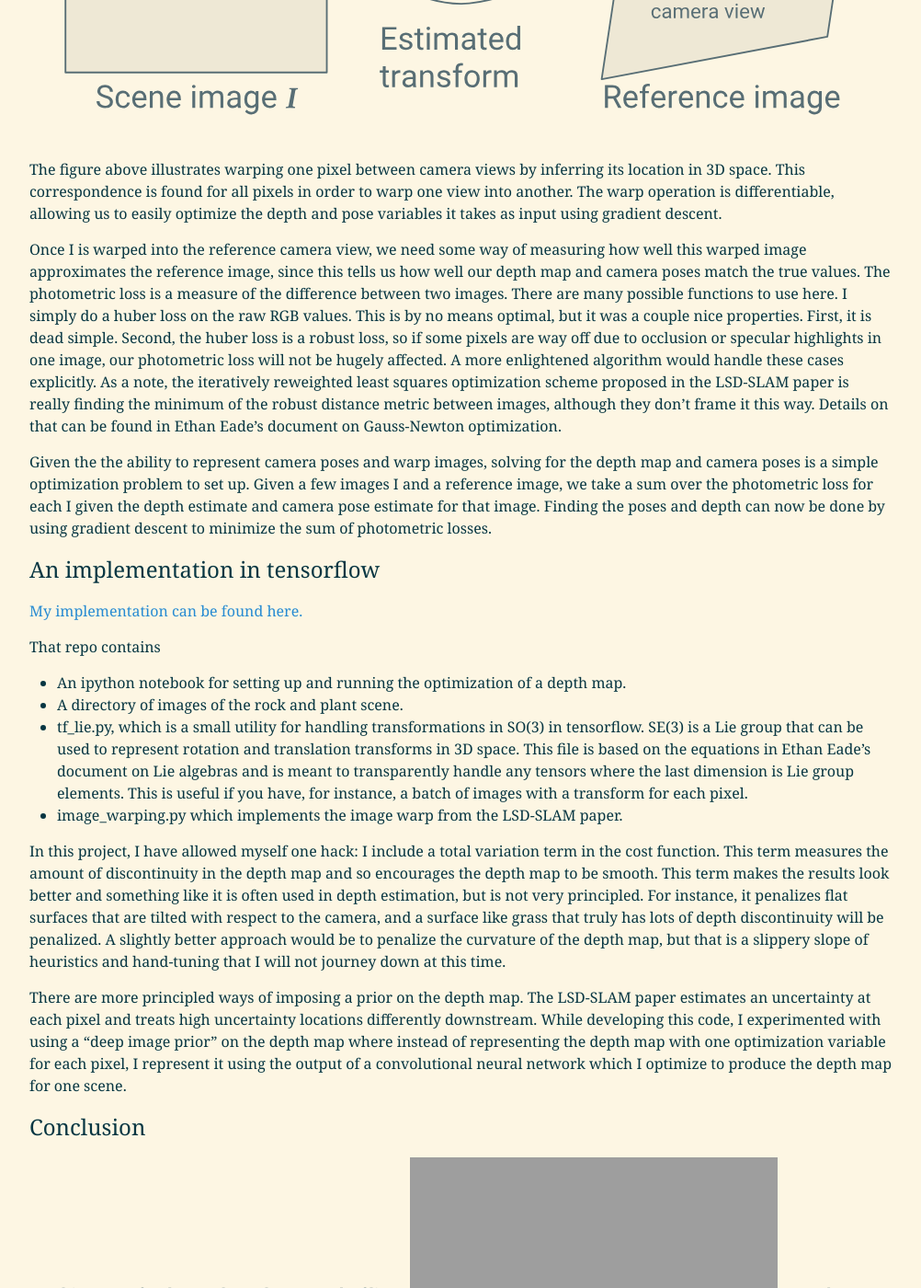
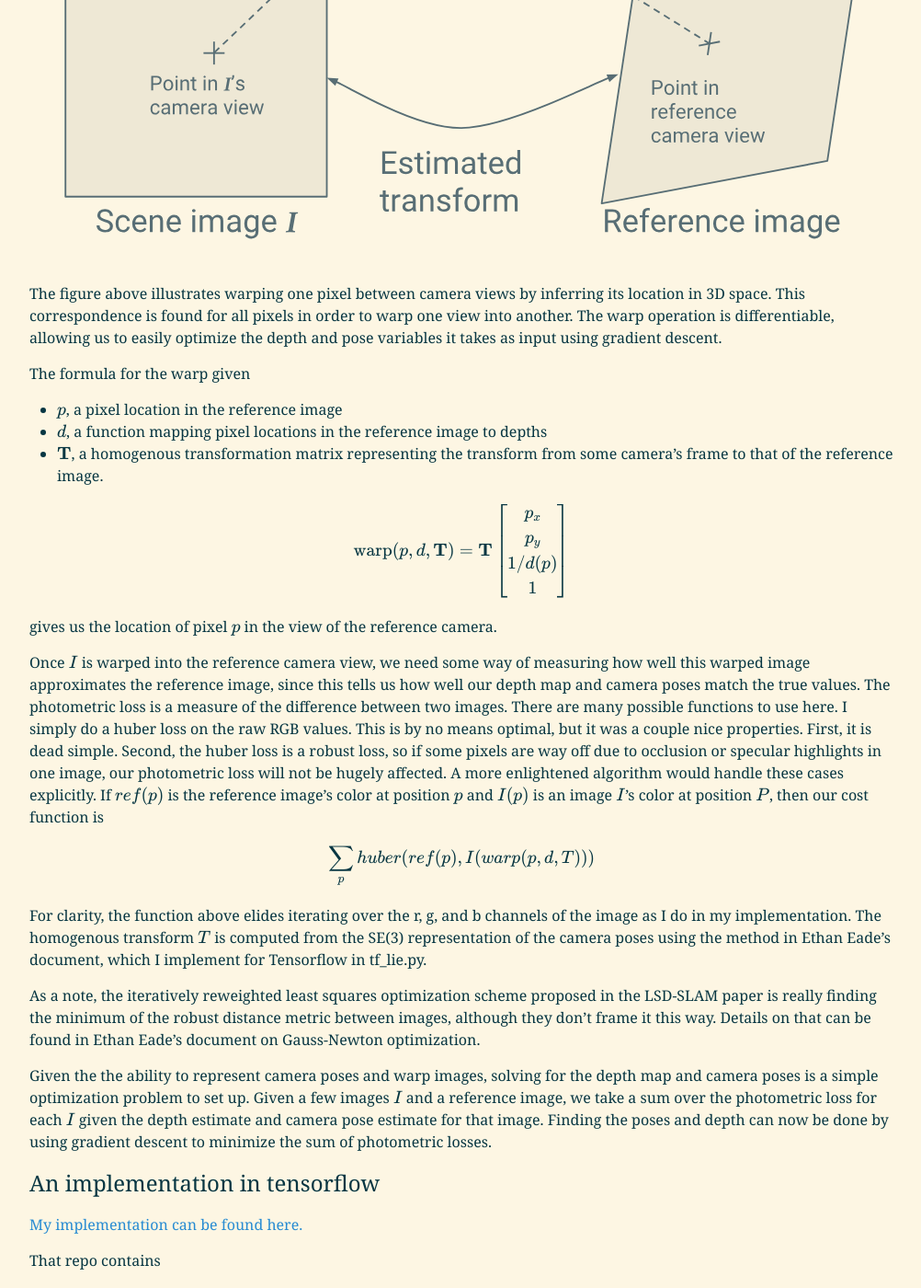
Before and after one commit to IJDykeman/ijdykeman.github.io, a Jekyll site: the page built from _posts/2019-04-10-simple-depth-from-motion.markdown, in a window 1280 px wide and 1400 px high, scrolled down 5406 px. Shown: the whole window at 92% size, without its empty margins (138-1140 px from the left). Built offline with Jekyll 4.4.1, drawn with Linux system fonts in a browser that asks for light colours; formulas are drawn with MathJax 3; some of the changed text lies outside the part shown.

Commit message:
add detail

```diff
--- a/_posts/2019-04-10-simple-depth-from-motion.markdown
+++ b/_posts/2019-04-10-simple-depth-from-motion.markdown
@@ -8,35 +8,34 @@
 
 This post describes an algorithm for creating a depth image from a handful of RGB images taken of a scene.  I give an explanation of the system and provide a straightforward implementation of the algorithm using Tensorflow.  This algorithm is closely based on the depth map estimation step of [LSD-SLAM](https://vision.in.tum.de/_media/spezial/bib/engel14eccv.pdf), however I introduce a simplified optimization strategy that retains the key benefits of that algorithm while being easier to understand, implement, and extend.  This implementation is not meant to be competitive with existing methods, instead, it is meant to reveal the intuition behind some state-of-the-art methods.
 
-The goal is this post is only to clearly frame depth estimation as an optimization problem, and so I elide details on how exactly I represent poses and how image warping is implemented.  These details can be found in the LSD-SLAM paper, Ethan Eade’s document on Lie algebras, and in the tf_lie.py and image_warping.py source files I provide.
+The goal is this post is only to clearly frame depth estimation as an optimization problem, and so I elide some details.  These details can be found in the LSD-SLAM paper, Ethan Eade’s document on Lie algebras, and in the  [source code](https://github.com/IJDykeman/simple_depth_from_motion) I provide.
 
-
+The animation below shows the algorithm aligning 4 images of the scene as it finds the camera poses that took the images.  Toward the end of the animation, some scene elements shift as the algorithm adjusts their position in 3D space to match the geometry of the scene.
 <div style="width:100%;height:0;padding-bottom:100%;position:relative;"><iframe src="https://giphy.com/embed/U89joc4KJrsys7T0Gs" width="100%" height="100%" style="position:absolute" frameBorder="0" class="giphy-embed" allowFullScreen></iframe></div>
 
 
+The next animation shows the depth map being refined over the course of optimization.
 <div style="width:100%;height:0;padding-bottom:100%;position:relative;"><iframe src="https://giphy.com/embed/ZEfBoPTODKz4H7XzaZ" width="100%" height="100%" style="position:absolute" frameBorder="0" class="giphy-embed" allowFullScreen></iframe></div>
 
-*Over the course of optimization, the algorithm jointly aligns the images and finds the scene depth*
 
-
-## Assumed background
+## Background
 
 
 
 
-This post assumes that you are familiar with basic linear algebra and gradient descent.  You don’t need to know about any simultaneous localization and mapping (SLAM) algorithms to understand this post.
+This post assumes that you are familiar with basic linear algebra and gradient descent.  You don’t need to know about any simultaneous localization and mapping (SLAM) algorithms to understand this post.  The source code is written in Python using Tensorflow.
 
-This algorithm uses a Lie algebra to represent camera poses.  In this post, I treat that as a black box, though if you want to understand it, I recommend [Ethan Eade’s document on Lie algebras](http://ethaneade.com/lie.pdf) for representing transformations.  That material is depleted uranium dense.
+This algorithm uses SE(3) to represent camera poses.  In this post, I treat that as a black box, though if you want to understand it, I recommend [Ethan Eade’s document on Lie algebras](http://ethaneade.com/lie.pdf) for representing transformations.  That material is depleted uranium dense.
 
 
 ## Aside: Why we care about depth
 
-Measuring or estimating the distance from the camera to each pixel in an image is a step in many SLAM (simultaneous localization and mapping)  pipelines.  A depth image gives you a 3D model of the world in the camera’s view and lets you easily determine the transformation between two depth images of the same scene.  The quickest way to get a depth image is to use an RGD-Depth camera like a Kinect or RealSense.  Such hardware is more expensive than standard RGB cameras, however, and not nearly so ubiquitous.  In low-cost robotics applications, for instance, we are interested ways of getting the same 3D information about the world with clever algorithms rather than with specialized hardware.
+Measuring or estimating the distance from the camera to each pixel in an image is a step in many SLAM (simultaneous localization and mapping)  pipelines.  A depth image is an image where each pixel contains the distance from the camera to that point in the scene.  A depth image gives you a 3D model of the world in the camera’s view and lets you easily determine the transformation between two depth images of the same scene.  The quickest way to get a depth image is to use an RGD-Depth camera like a Kinect or RealSense.  Such hardware is more expensive than standard RGB cameras, however, and not nearly so ubiquitous.  In low-cost robotics applications, for instance, we are interested ways of getting the same 3D information about the world with clever algorithms rather than with specialized hardware.
 
 
 ## Depth from RGB images
 
-In the absence of hardware for instantly producing RGB-D images, you can produce depth images by imaging the same scene from several perspectives and reconstructing its 3D geometry.  This method here does not require knowledge of what exact position the different frames were taken from, which sets it apart from methods that assume you have a calibrated stereo pair of cameras.  As we will see, this method works with unknown camera poses on unknown scenes.
+In the absence of hardware for instantly producing RGB-D images, you can produce depth images by imaging the same scene from several perspectives and then reconstructing its 3D geometry.  This method here does not require knowledge of what exact position the different frames were taken from, which sets it apart from methods that assume you have a calibrated stereo pair of cameras.  As we will see, this method works with unknown camera poses on unknown scenes.
 
 If we have a model of how the camera projects world points onto the camera place, and if we assume the scene is rigid, we can reason about what the scene’s 3D structure must be given that we saw a certain set of images.  For instance, in the images in the figure below, the green cylinder moves more in the image between frames than the blue cube does because it is closer to the camera.
 
@@ -55,19 +54,42 @@
 The image warp is a differentiable operation that takes in
 
 + The depth image from the reference camera’s view
-+ Some image of the scene *I*
-+ A transform that takes the reference camera’s pose and moves it to the pose of the camera that took the scene image I
++ Some image of the scene $$I$$
++ A transform that takes the reference camera’s pose and moves it to the pose of the camera that took the scene image $$I$$
 
-and outputs a warped image where the pixels in I have been moved to their locations in the view of the reference camera.  In a nutshell, we know how the camera projects world points into the image plane, we know how far each reference image pixel is from the reference camera, and we have estimated the transform between the reference camera and the camera that took I. Given all that, we can calculate a correspondence between pixels in I and pixels in the reference image.  By resampling I according to this correspondence, we get n image of the pixels in I from the reference camera’s point of view.
+and outputs a warped image where the pixels in $$I$$ have been moved to their locations in the view of the reference camera.  In a nutshell, we know how the camera projects world points into the image plane, we know how far each reference image pixel is from the reference camera, and we have estimated the transform between the reference camera and the camera that took $$I$$. Given all that, we can calculate a correspondence between pixels in $$I$$ and pixels in the reference image.  By resampling $$I$$ according to this correspondence, we get $n$ image of the pixels in $$I$$ from the reference camera’s point of view.
 
 ![depth from motion graph]({{ site.url }}/assets/simple_depth/image_warping.svg)
 
 
 The figure above illustrates warping one pixel between camera views by inferring its location in 3D space.  This correspondence is found for all pixels in order to warp one view into another.   The warp operation is differentiable, allowing us to easily optimize the depth and pose variables it takes as input using gradient descent.
 
-Once I is warped into the reference camera view, we need some way of measuring how well this warped image approximates the reference image, since this tells us how well our depth map and camera poses match the true values.  The photometric loss is a measure of the difference between two images.  There are many possible functions to use here.  I simply do a huber loss on the raw RGB values.  This is by no means optimal, but it was a couple nice properties.  First, it is dead simple.  Second, the huber loss is a robust loss, so if some pixels are way off due to occlusion or specular highlights in one image, our photometric loss will not be hugely affected.  A more enlightened algorithm would handle these cases explicitly.  As a note, the iteratively reweighted least squares optimization scheme proposed in the LSD-SLAM paper is really finding the minimum of the robust distance metric between images, although they don’t frame it this way.  Details on that can be found in Ethan Eade’s document on Gauss-Newton optimization.
+The formula for the warp given
 
-Given the the ability to represent camera poses and warp images, solving for the depth map and camera poses is a simple optimization problem to set up.  Given a few images I and a reference image, we take a sum over the photometric loss for each I given the depth estimate and camera pose estimate for that image.  Finding the poses and depth can now be done by using gradient descent to minimize the sum of photometric losses.
+* $$p$$, a pixel location in the reference image
+* $$d$$, a function mapping pixel locations in the reference image to depths
+* $$\textbf{T}$$, a homogenous transformation matrix representing the transform from some camera's frame to that of the reference image.
+
+$$\text{warp}(p, d, \textbf{T}) = \textbf{T} \begin{bmatrix}
+           p_x \\
+           p_y \\
+           1/d(p) \\
+           1
+         \end{bmatrix}
+         $$
+
+gives us the location of pixel $$p$$ in the view of the reference camera.
+
+
+Once $$I$$ is warped into the reference camera view, we need some way of measuring how well this warped image approximates the reference image, since this tells us how well our depth map and camera poses match the true values.  The photometric loss is a measure of the difference between two images.  There are many possible functions to use here.  I simply do a huber loss on the raw RGB values.  This is by no means optimal, but it was a couple nice properties.  First, it is dead simple.  Second, the huber loss is a robust loss, so if some pixels are way off due to occlusion or specular highlights in one image, our photometric loss will not be hugely affected.  A more enlightened algorithm would handle these cases explicitly.  If $$ref(p)$$ is the reference image's color at position $$p$$ and $$I(p)$$ is an image $$I$$'s color at position $$P$$, then our cost function is
+
+$$ \sum_p huber(ref(p), I(warp(p, d, T))) $$
+
+For clarity, the function above elides iterating over the r, g, and b channels of the image as I do in my implementation.  The homogenous transform $$T$$ is computed from the SE(3) representation of the camera poses using the method in Ethan Eade's document, which I implement for Tensorflow in tf_lie.py.
+
+As a note, the iteratively reweighted least squares optimization scheme proposed in the LSD-SLAM paper is really finding the minimum of the robust distance metric between images, although they don’t frame it this way.  Details on that can be found in Ethan Eade’s document on Gauss-Newton optimization.
+
+Given the the ability to represent camera poses and warp images, solving for the depth map and camera poses is a simple optimization problem to set up.  Given a few images $$I$$ and a reference image, we take a sum over the photometric loss for each $$I$$ given the depth estimate and camera pose estimate for that image.  Finding the poses and depth can now be done by using gradient descent to minimize the sum of photometric losses.
 
 # An implementation in tensorflow
 
@@ -87,8 +109,11 @@
 
 
 For this scene of a plant and a rock on some leaf litter,
+
 ![scene]({{ site.url }}/assets/simple_depth/reference_image.png)
+
 my code produces this depth map.
+
 ![depth]({{ site.url }}/assets/simple_depth/depth_image.png)
 
 While that depth map is far from perfect, I think it's surprising that something so reasonable looking can be produced with such a simple optimization setup.  Once you have utilities for manipulating camera poses (tf_lie.py) and doing image warping (image_warping.py), the problem can be solved in about a dozen lines of tensorflow code.
```
Also changed, not shown: assets/simple_depth/reference_image.png (added).
